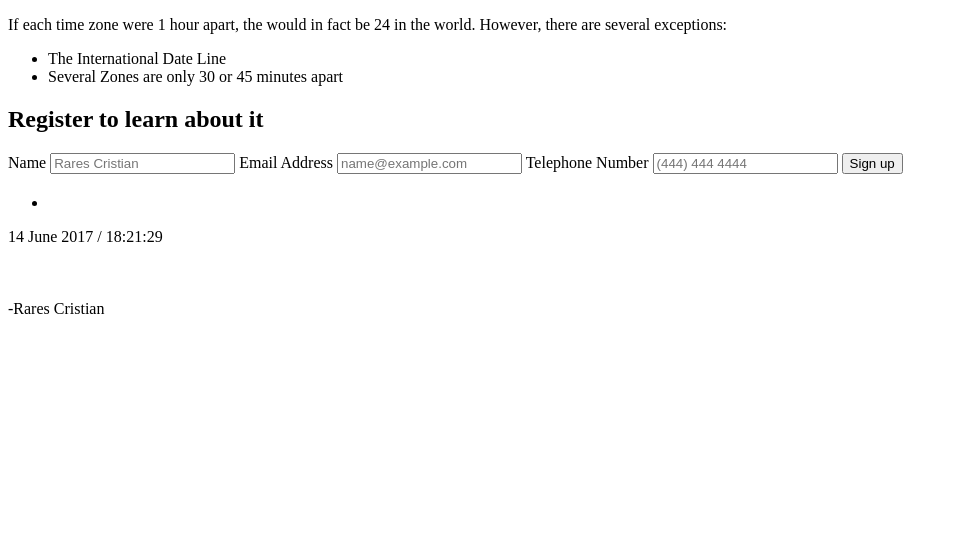
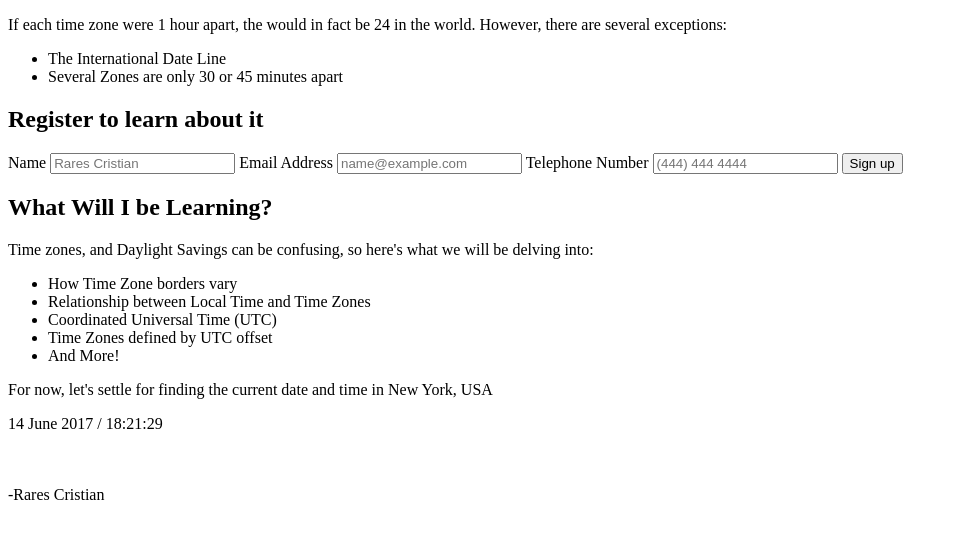
Before and after one commit to RaresC21/Tunnll-Internship, a Django app: page / in a window 1280 px wide. Shown: the part 98-637 px from the top of the page, without its empty margins (0-958 px from the left). Run offline with Django 3.2, Linux system fonts and the light colour scheme.

Commit message:
Filled in information section

```diff
--- a/Time-and-Date/time_date_app/templates/time_date_app/index.html
+++ b/Time-and-Date/time_date_app/templates/time_date_app/index.html
@@ -41,13 +41,18 @@
     </div>
 
     <div id="section1">
-      <h2></h2>
-      <p></p>
+      <h2>What Will I be Learning?</h2>
+      <p>Time zones, and Daylight Savings can be confusing,
+	so here's what we will be delving into:</p>
       <ul>
-	<li></li>
+	<li>How Time Zone borders vary</li>
+	<li>Relationship between Local Time and Time Zones</li>
+	<li>Coordinated Universal Time (UTC)</li>
+	<li>Time Zones defined by UTC offset</li>
+	<li>And More!</li>
       </ul>
       <!-- Instead of a video here, I will place the current date and time -->
-      <p></p>
+      <p>For now, let's settle for finding the current date and time in New York, USA</p>
       <p id="time"></p>
     </div>
     <div id="section2">
```
